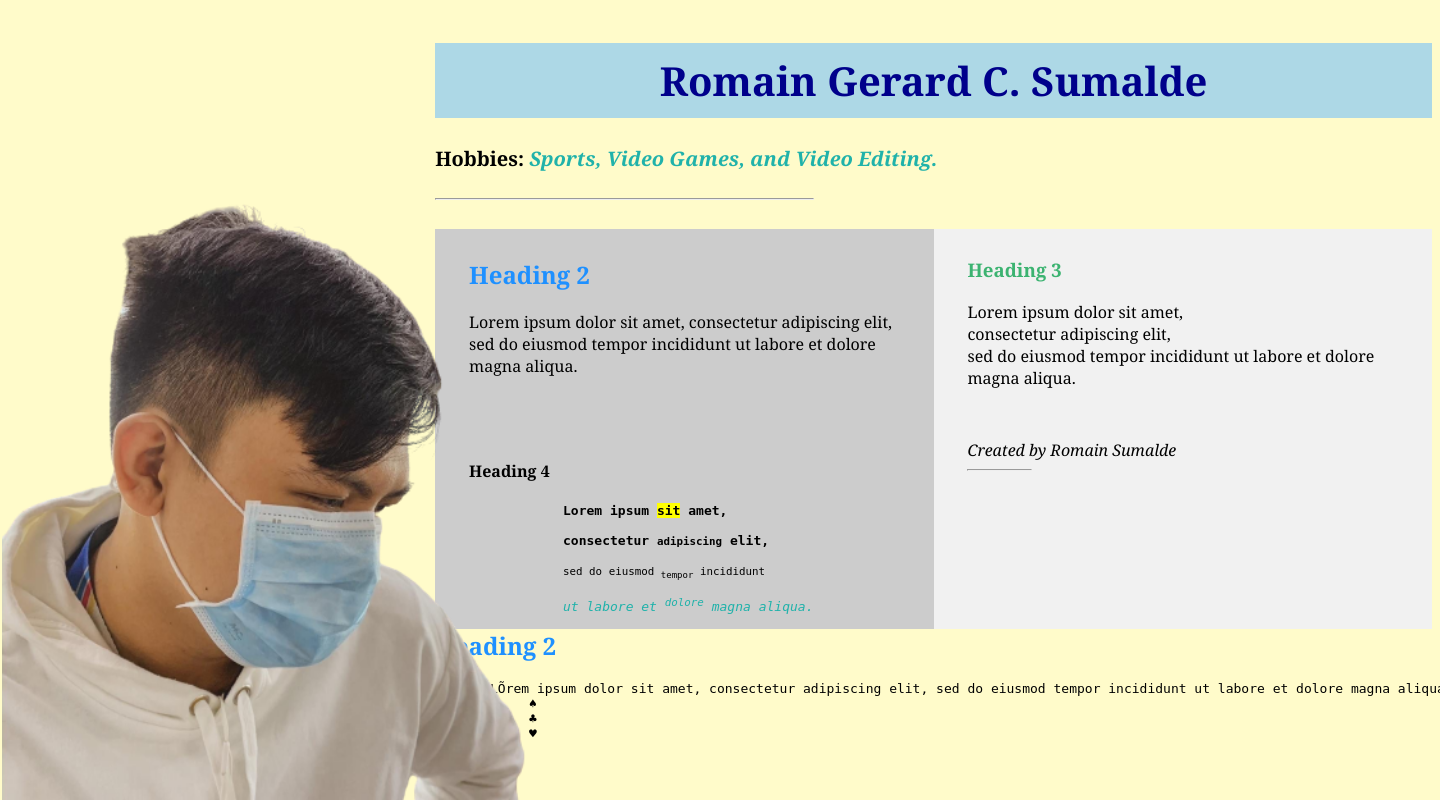
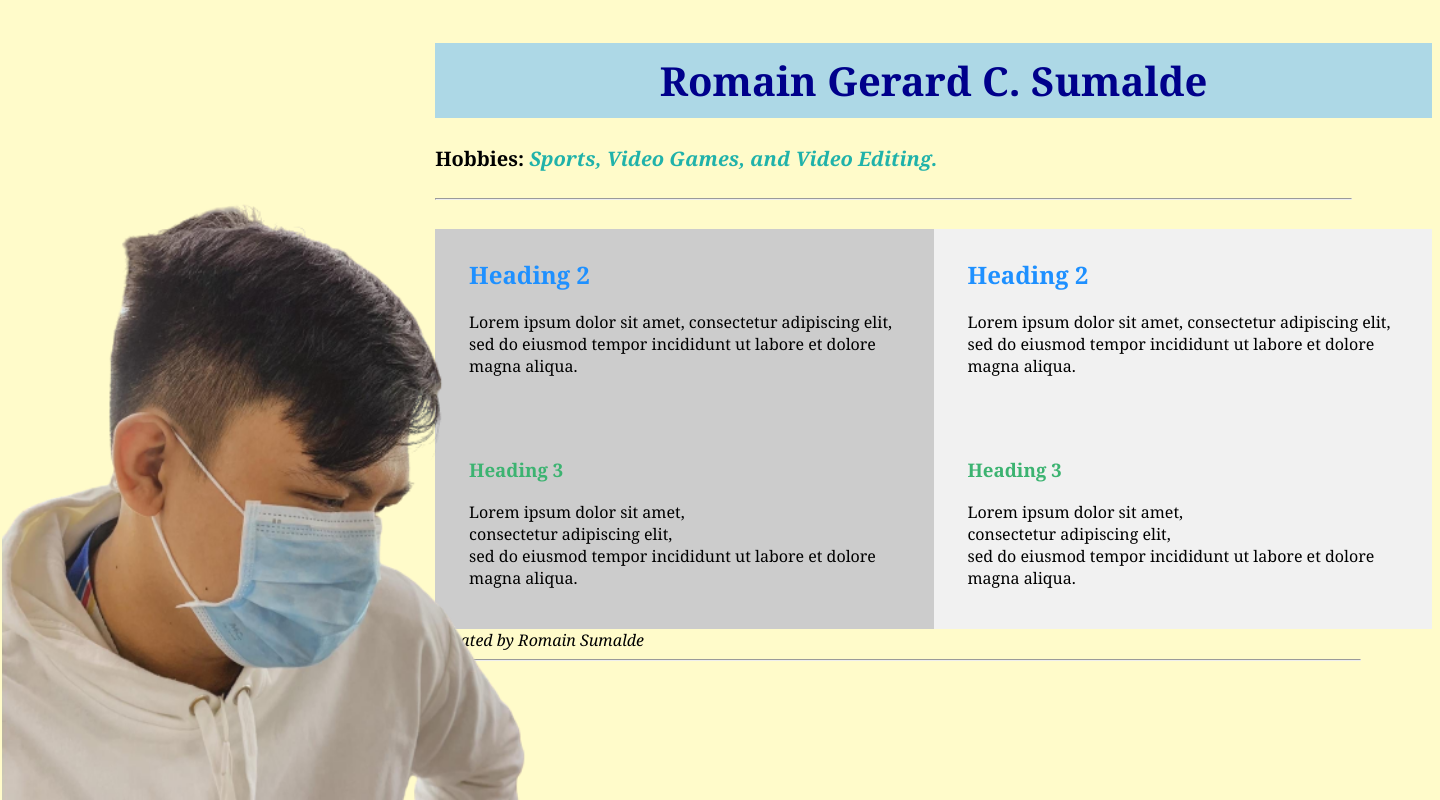
Before and after one commit to RomainSumalde/lab2, a PHP site: page / in a window 1440 px wide; the page is wider, and only the part inside the window is pictured. Run offline with PHP 8.4, Linux system fonts and the light colour scheme.

Commit message:
Lesson 2.21 - HTML vs XHTML

```diff
--- a/week3/index.html
+++ b/week3/index.html
@@ -27,39 +27,27 @@
     </nav>
     <article>
     <div class="dets">
+        <h2>Heading 2</h2>
+        <p>Lorem ipsum dolor sit amet, consectetur adipiscing elit, sed do eiusmod tempor incididunt ut labore et dolore magna aliqua.</p>
+    </div>
+    </article>
+    <nav>
+    <div class="dets">
+        <h3>Heading 3</h3>
+        <p>Lorem ipsum dolor sit amet, <br> consectetur adipiscing elit, <br> sed do eiusmod tempor incididunt ut labore et dolore magna aliqua.</p>
+    </div>
+    </nav>
+    <article>
+    <div class="dets">
         <h3>Heading 3</h3>
         <p>Lorem ipsum dolor sit amet, <br> consectetur adipiscing elit, <br> sed do eiusmod tempor incididunt ut labore et dolore magna aliqua.</p>
     </div>
     </article>
-    <nav>
-    <div class="dets">
-        <h4>Heading 4</h4>
-        <pre>
-            <b>Lorem ipsum <mark>sit</mark> amet,</b>
-
-            <strong>consectetur <small>adipiscing</small> elit,</strong>
-
-            <small>sed do eiusmod <sub>tempor</sub> incididunt</small>
-
-            <em>ut labore et <sup>dolore</sup> magna aliqua.</em>
-        </pre>
-    </div>
-    </nav>
-    <article>
-    <div class="dets">
+    <section>
         <address>
             Created by Romain Sumalde<br>
         </address>
         <hr>
-    </div>
-    </article>
-    <section>
-        <h2>Heading 2 </h2>
-        <pre>&nbsp;&nbsp;&nbsp;&nbsp;&nbsp;&nbsp;&nbsp;LO&#771;rem ipsum dolor sit amet, consectetur adipiscing elit, sed do eiusmod tempor incididunt ut labore et dolore magna aliqua.
-            &spades;
-            &clubs;
-            &hearts;
-        </pre>
     </section>
 <!--  Comments  -->
 
--- a/week3/styles.css
+++ b/week3/styles.css
@@ -30,7 +30,7 @@ pre {
     font-size: 20px;
 }
 .details hr {
-    margin-right: 62%;
+    margin-right: 8%;
 }
 span {
     color: darkblue;
@@ -56,9 +56,7 @@ span {
     margin-bottom: 3%;
     font-family: Cambria, Cochin, Georgia, Times, 'Times New Roman', serif;
 }
-.dets hr {
-    margin-right: 85%;
-}
+
 #myHeader {
     background-color: lightblue;
     color: black;
```
